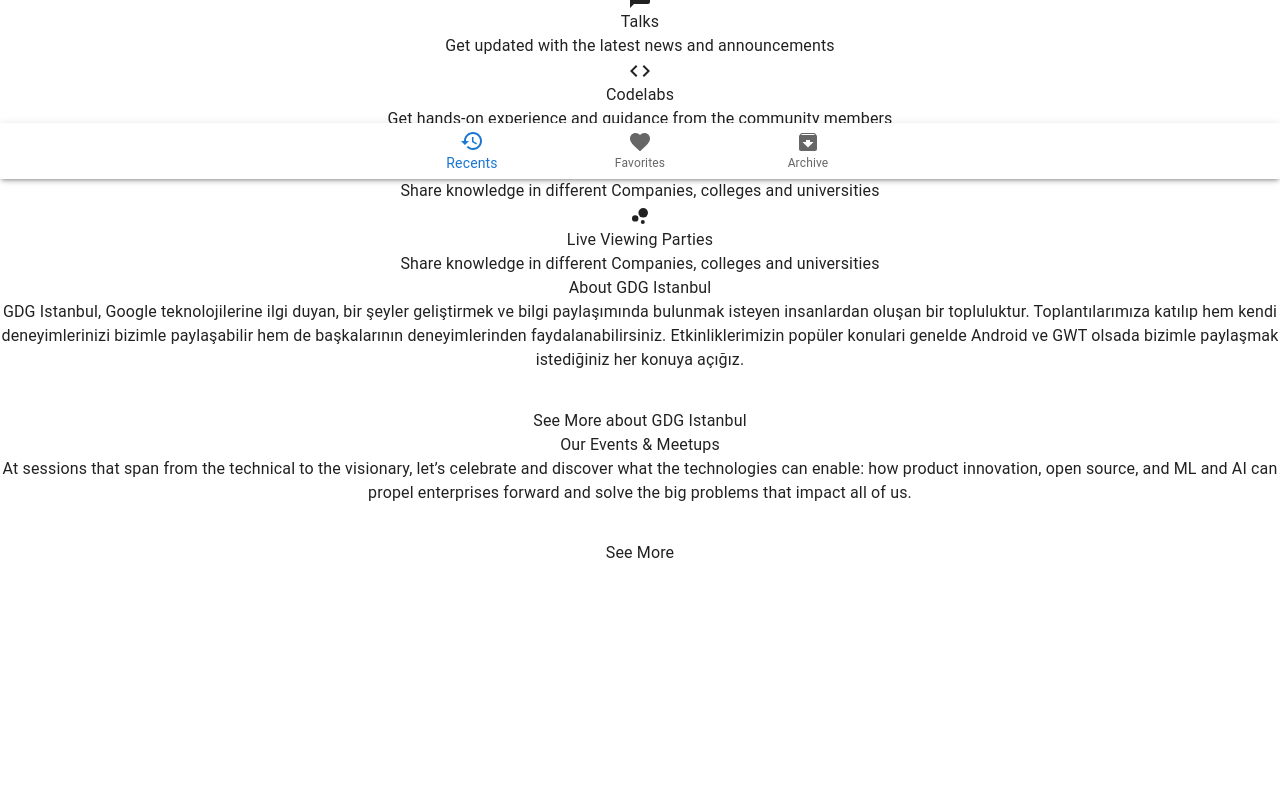
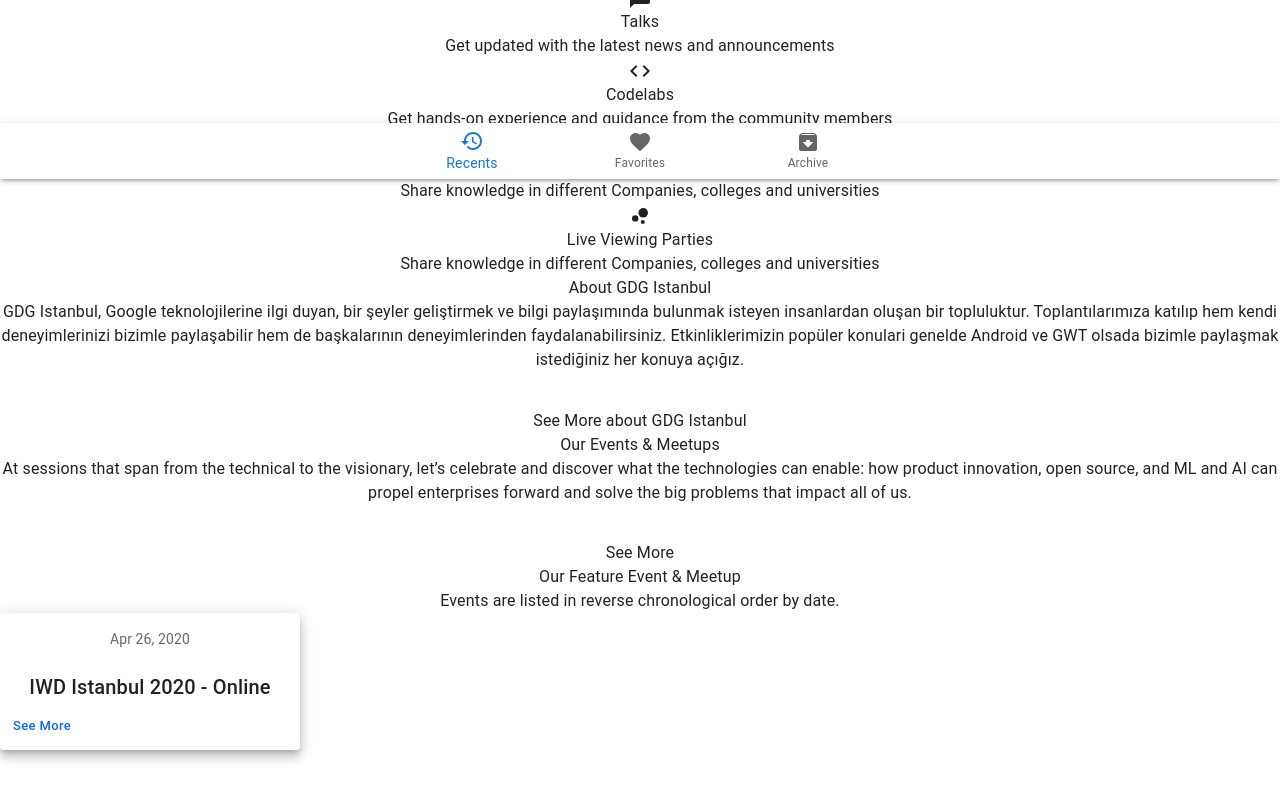
Before and after one commit to elselif/gdgClone, a React (Create React App) app: page / in a window 1280 px wide. Shown: the part 621-1421 px from the top of the page. Before the commit the page ends 1242 px from the top, so only its background shows below. Built offline with nearby package versions, Linux system fonts and the light colour scheme; what @material-tailwind/react would draw is missing.

Commit message:
respo-event-components

```diff
--- a/src/Layouts/About.tsx
+++ b/src/Layouts/About.tsx
@@ -10,7 +10,7 @@ export const About = () => {
                 <div className='text-left text-white'>
                     <h1 className='text-2xl'>About GDG Istanbul</h1>
                     <p className='text-md my-3'>GDG Istanbul, Google teknolojilerine ilgi duyan, bir şeyler geliştirmek ve bilgi paylaşımında bulunmak isteyen insanlardan oluşan bir topluluktur. Toplantılarımıza katılıp hem kendi deneyimlerinizi bizimle paylaşabilir hem de başkalarının deneyimlerinden faydalanabilirsiniz. Etkinliklerimizin popüler konulari genelde Android ve GWT olsada bizimle paylaşmak istediğiniz her konuya açığız.</p>
-                    <Button color='secondary' variant="outlined" className='radius-full white'>Meetup Page</Button><br></br>
+                    <Button color='secondary' variant="outlined">Meetup Page</Button><br></br>
                     <div className='mt-3'>
                         <a href="#">See More about GDG Istanbul</a>
                     </div>
--- /dev/null
+++ b/src/Layouts/Event.tsx
@@ -0,0 +1,53 @@
+import Button from '@mui/material/Button'
+import { createTheme } from '@mui/material/styles';
+import { ThemeProvider } from '@emotion/react';
+import Box from '@mui/material/Box';
+import Card from '@mui/material/Card';
+import CardActions from '@mui/material/CardActions';
+import CardContent from '@mui/material/CardContent';
+import Typography from '@mui/material/Typography';
+import { EventCard } from '../components/EventCard';
+
+
+export const Events = () => {
+    return (
+        <ThemeProvider theme={theme}>
+            <div className='bg-xgray-normal py-10 px-5 '>
+                <div className='text-left text-black'>
+                    <h1 className='text-3xl font-semibold' >Our <span className='text-blue-700'> Feature Event </span> & <span className='text-blue-700'> Meetup</span></h1>
+                    <p className='text-md my-3'>Events are listed in reverse chronological order by date.</p>
+                    <EventCard />
+                </div>
+            </div>
+        </ThemeProvider>
+    )
+}
+
+const theme = createTheme({
+    palette: {
+        primary: {
+            main: '#0a67f2',
+        },
+        secondary: {
+            // This is green.A700 as hex.
+            main: '#f5f5f5',
+        },
+        error: {
+            main: '#737373',
+        },
+    },
+    typography: {
+        button: {
+            textTransform: 'none'
+        }
+    }
+});
+
+const bull = (
+    <Box
+        component="span"
+        sx={{ display: 'inline-block', mx: '2px', transform: 'scale(0.8)' }}
+    >
+        •
+    </Box>
+);
--- a/src/Layouts/Meeting.tsx
+++ b/src/Layouts/Meeting.tsx
@@ -6,7 +6,7 @@ import { ThemeProvider } from '@emotion/react';
 export const Meetings = () => {
     return (
         <ThemeProvider theme={theme}>
-            <div className=' py-10 px-36 '>
+            <div className=' py-10 px-10 '>
                 <div className='text-center text-black'>
                     <h1 className='text-3xl   font-[500]'>Our <span className='text-blue-700'> Events</span> & <span className='text-blue-700'>Meetups</span></h1>
                     <p className='text-md my-3'>At sessions that span from the technical to the visionary, let’s celebrate and discover what the technologies can enable: how product innovation, open source, and ML and AI can propel enterprises forward and solve the big problems that impact all of us.</p>
--- /dev/null
+++ b/src/components/EventCard.tsx
@@ -0,0 +1,59 @@
+import React from 'react'
+import Button from '@mui/material/Button'
+import { createTheme } from '@mui/material/styles';
+import { ThemeProvider } from '@emotion/react';
+import Box from '@mui/material/Box';
+import Card from '@mui/material/Card';
+import CardActions from '@mui/material/CardActions';
+import CardContent from '@mui/material/CardContent';
+import Typography from '@mui/material/Typography';
+
+export const EventCard = () => {
+    return (
+        <>
+            <Card sx={{ minWidth: 200, maxWidth: 300, boxShadow: 7 }} >
+                <CardContent>
+                    <Typography sx={{ fontSize: 14 }} color="text.secondary" gutterBottom>
+                        Apr 26, 2020
+                    </Typography>
+                </CardContent>
+                <Typography variant="h6" component="div" className='px-4'>
+                    IWD Istanbul 2020 - Online
+                </Typography>
+                <CardActions>
+                    <Button color='primary' size="small" className='text-blue'>See More</Button>
+                </CardActions>
+            </Card>
+        </>
+    )
+}
+
+
+const theme = createTheme({
+    palette: {
+        primary: {
+            main: '#0a67f2',
+        },
+        secondary: {
+            // This is green.A700 as hex.
+            main: '#f5f5f5',
+        },
+        error: {
+            main: '#737373',
+        },
+    },
+    typography: {
+        button: {
+            textTransform: 'none'
+        }
+    }
+});
+
+const bull = (
+    <Box
+        component="span"
+        sx={{ display: 'inline-block', mx: '2px', transform: 'scale(0.8)' }}
+    >
+        •
+    </Box>
+);
--- a/src/pages/Home.tsx
+++ b/src/pages/Home.tsx
@@ -3,6 +3,7 @@ import HomeDo from '../components/homeDo';
 import { HelloDiv } from '../Layouts/HelloDiv';
 import { About } from '../Layouts/About';
 import { Meetings } from '../Layouts/Meeting';
+import { Events } from '../Layouts/Event';
 
 export default function ComplexGrid() {
   return (
@@ -12,7 +13,7 @@ export default function ComplexGrid() {
       <HomeDo />
       <About />
       <Meetings />
-
+      <Events />
     </>
   );
 }
--- a/tailwind.config.js
+++ b/tailwind.config.js
@@ -22,6 +22,7 @@ module.exports = withMT({
           medium: "#c7c7c7",
           light: "#e5e5e5",
           extralight: "#efefef",
+          normal : "#f5f5f5"
         },
         xpu : {
           medium: "#4c4a78",
```
